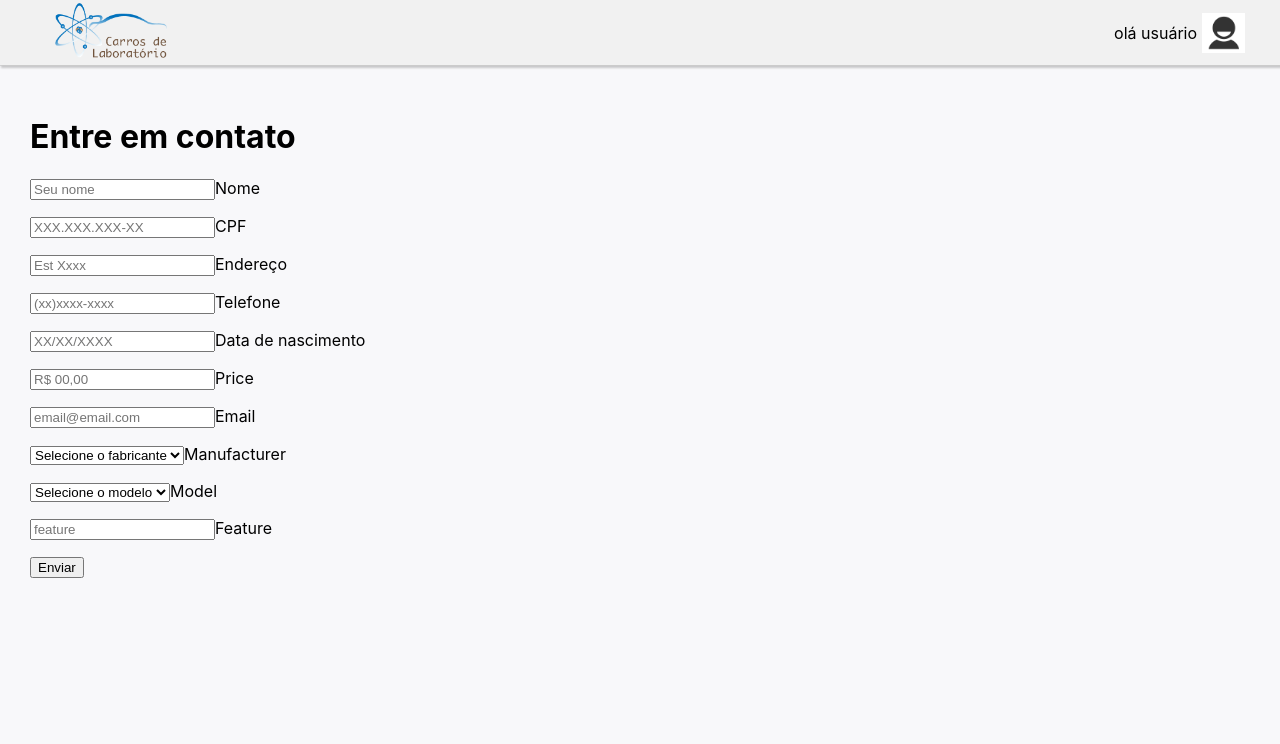
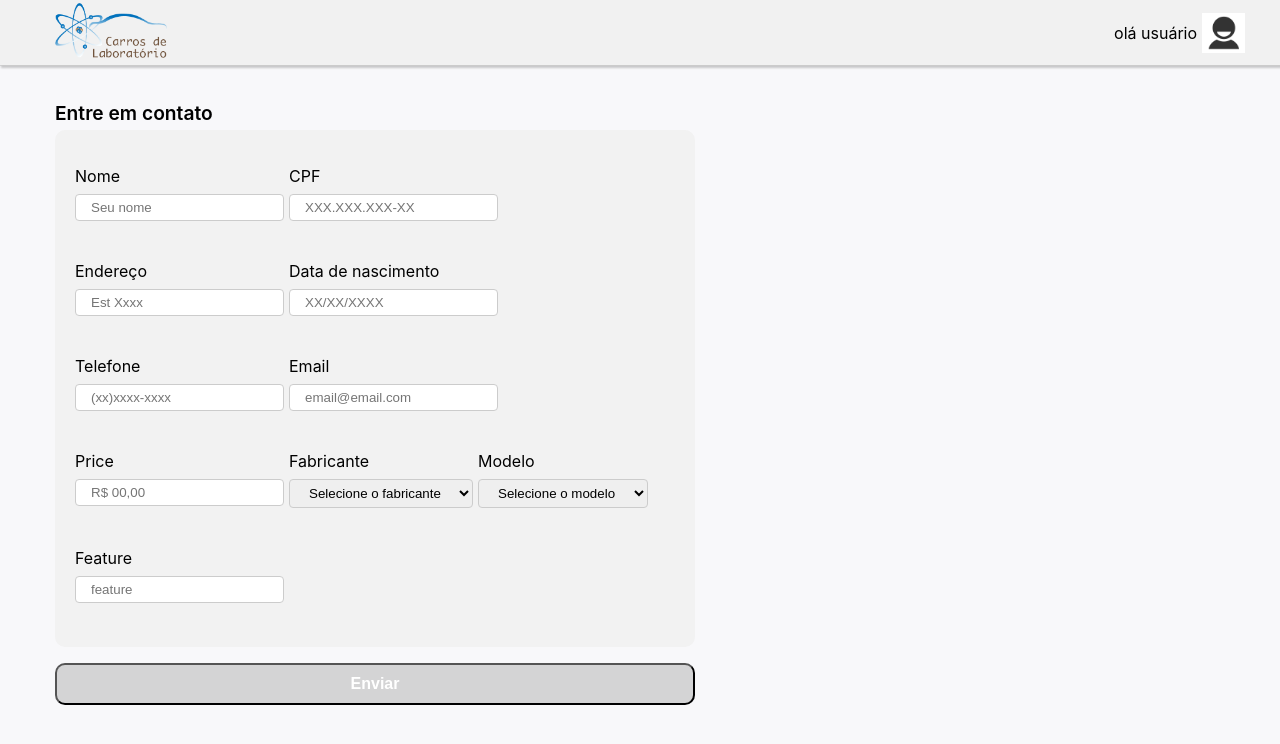
Before and after one commit to luizakobayashi/carros-de-laboratorio, a React (Create React App) app: page /buy-car in a window 1280 px wide. Shown: the top 744 px of the page. Built offline with nearby package versions, Linux system fonts and the light colour scheme.

Commit message:
buy form

```diff
--- a/src/Components/CarBuyForm.jsx
+++ b/src/Components/CarBuyForm.jsx
@@ -1,97 +1,184 @@
 import React, { useState, useEffect } from "react";
+
+const useStyles = {
+  content: {
+    display: "flex",
+    flexDirection: "column",
+    width: "50%",
+    marginLeft: "25px"
+  },
+
+  title: {
+    fontWeight: "600",
+    fontSize: "larger",
+    paddingTop: "5px",
+    paddingBottom: "5px"
+  },
+
+  formContent: {
+    borderRadius: "10px",
+    backgroundColor: "#f2f2f2",
+    padding: "20px"
+  },
+
+  form: {
+    display: "flex",
+    flexWrap: "wrap"
+  },
+
+  item: {
+    display: "flex",
+    flexDirection: "column",
+    paddingRight: "5px"
+  },
+
+  input: {
+    padding: "5px 15px",
+    margin: "8px 0",
+    display: "inline-block",
+    border: "1px solid #ccc",
+    borderRadius: "4px",
+    boxSizing: "border-box"
+  },
+
+  sendButton: {
+    fontSize: "initial",
+    padding: "10px 15px",
+    textDecoration: "none",
+    cursor: "pointer",
+    color: "white",
+    borderRadius: "10px",
+    fontWeight: "600",
+    backgroundColor: "#cccc",
+    width: "100%"
+  }
+};
 
 const CarBuyForm = ({}) => {
   return (
-    <form name="meu_form">
-      <h1>Entre em contato</h1>
+    <form name="meu_form" style={useStyles.content}>
+       <div style={useStyles.title}>Entre em contato</div>
+       <div style={useStyles.formContent}>
+       <div style={useStyles.form}>
       <p>
+      <div style={useStyles.item}>
+      <label for="nome">Nome</label>
         <input
           type="text"
           id="nomeid"
           placeholder="Seu nome"
           required="required"
           name="nome"
+          style={useStyles.input}
         />
-        <label for="nome">Nome</label>
+        </div>
       </p>
       <p>
+      <div style={useStyles.item}>
+      <label for="CPF">CPF</label>
         <input
           type="text"
           id="CPFid"
           placeholder="XXX.XXX.XXX-XX"
           name="fone"
+          style={useStyles.input}
         />
-        <label for="CPF">CPF</label>
+        </div>
       </p>
       <p>
-        <input type="text" id="enderecoid" placeholder="Est Xxxx" name="fone" />
+      <div style={useStyles.item}>
         <label for="Endereco">Endereço</label>
+        <input type="text" id="enderecoid" placeholder="Est Xxxx" name="fone" style={useStyles.input}/>
+      </div>
       </p>
       <p>
+      <div style={useStyles.item}>
+        <label for="dataNasc">Data de nascimento</label>
+        <input
+          type="text"
+          id="dataNascid"
+          placeholder="XX/XX/XXXX"
+          name="dataNasc"
+          style={useStyles.input}
+        />
+        </div>
+      </p>
+      <p>
+      <div style={useStyles.item}>
+      <label for="telefone">Telefone</label>
         <input
           type="text"
           id="telefoneid"
           placeholder="(xx)xxxx-xxxx"
           name="telefone"
+          style={useStyles.input}
         />
-        <label for="telefone">Telefone</label>
+        </div>
       </p>
       <p>
-        <input
-          type="text"
-          id="dataNascid"
-          placeholder="XX/XX/XXXX"
-          name="dataNasc"
-        />
-        <label for="dataNasc">Data de nascimento</label>
-      </p>
-      <p>
-        <input type="text" id="priceid" placeholder="R$ 00,00" name="price" />
-        <label for="price">Price</label>
-      </p>
-      <p>
+      <div style={useStyles.item}>
+        <label for="email">Email</label>
         <input
           type="text"
           id="emailid"
           placeholder="email@email.com"
           name="email"
+          style={useStyles.input}
         />
-        <label for="email">Email</label>
+        </div>
+      </p>
+      </div>
+      <div style={useStyles.form}>
+      <p>
+      <div style={useStyles.item}>
+        <label for="price">Price</label>
+        <input type="text" id="priceid" placeholder="R$ 00,00" name="price" style={useStyles.input}/>
+      </div>
       </p>
       <p>
+      <div style={useStyles.item}>
+        <label for="manufacturer">Fabricante</label>
         <select
           id="manufacturerid"
           placeholder="Manufacturer"
           name="Manufacturer"
+          style={useStyles.input}
         >
           <option value="">Selecione o fabricante</option>
           <option value="Hyundai">Hyundai</option>
           <option value="Toyota">Toyota</option>
           <option value="Jeep">Jeep</option>
         </select>
-        <label for="manufacturer">Manufacturer</label>
+        </div>
       </p>
       <p>
-        <select id="modelid" placeholder="Model" name="model">
+      <div style={useStyles.item}>
+        <label for="model">Modelo</label>
+        <select id="modelid" placeholder="Model" name="model" style={useStyles.input}>
           <option value="">Selecione o modelo</option>
           <option value="HB20">HB20</option>
           <option value="Hilux">Hilux</option>
           <option value="Fit">Fit</option>
           <option value="Renegade">Renegade</option>
         </select>
-        <label for="model">Model</label>
+        </div>
       </p>
       <p>
+      <div style={useStyles.item}>
+        <label for="feature">Feature</label>
         <input
           type="text"
           id="featureid"
           placeholder="feature"
           name="feature"
+          style={useStyles.input}
         />
-        <label for="feature">Feature</label>
+        </div>
       </p>
+      </div>
+      </div>
       <p>
-        <input type="button" onclick="Enviar()" value="Enviar" />
+        <input type="button" onclick="Enviar()" value="Enviar" style={useStyles.sendButton} />
       </p>
     </form>
   );
--- a/src/Components/CarCard.jsx
+++ b/src/Components/CarCard.jsx
@@ -80,7 +80,7 @@ const useStyles = {
     textDecoration: "none",
     cursor: "pointer",
     color: "white",
-    borderRadius: "15px",
+    borderRadius: "10px",
     fontWeight: "600",
     backgroundColor: "#cccc"
   }
```
